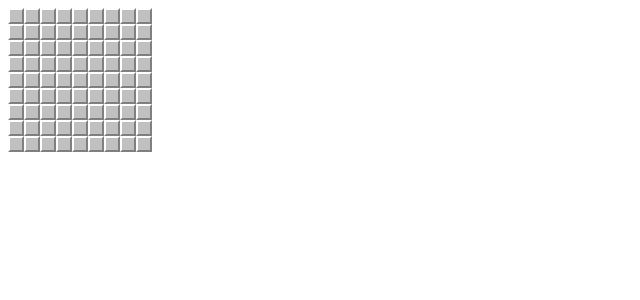
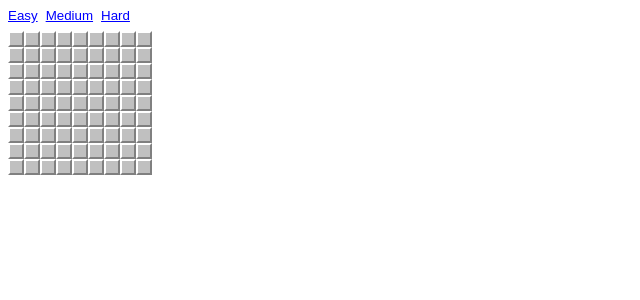
Before and after one commit to DdotFogu/minesweeper-ai, a React (Vite) app: page / in a window 1280 px wide. Shown: the top 300 px of the page, without its empty margins (0-640 px from the left). Built offline with nearby package versions, Linux system fonts and the light colour scheme.

Commit message:
feat: added difficulty selectors

```diff
--- a/src/components/game/GameDisplay.tsx
+++ b/src/components/game/GameDisplay.tsx
@@ -1,6 +1,6 @@
 import "../../style/gamedisplay.css";
 import { useState } from 'react';
-import { Game, createGame, DifficultySettings } from "../../game/game.ts";
+import { Game, createGame, DifficultySettings, type Diffculty } from "../../game/game.ts";
 import { NodeDisplay } from "./NodeDisplay";
 import { Vector2 } from "../../utils/vector2.ts";
 
@@ -10,8 +10,26 @@ export const GameDisplay = () => {
     const handleNodeClick = (pos: Vector2) => setGame(prevGame => prevGame.revealNode(pos));
     const handleNodeFlag = (pos: Vector2) => setGame(prevGame => prevGame.flagNode(pos));
 
+    const handleDiffcultyClick = (diffculty: Diffculty) => setGame(createGame(diffculty));
+
     return(
         <>
+            <div
+                className="diffculty-selection"
+            >
+                <button
+                    onClick={() => handleDiffcultyClick(DifficultySettings.Easy)}
+                >Easy</button>
+
+                <button
+                    onClick={() => handleDiffcultyClick(DifficultySettings.Medium)}
+                >Medium</button>
+
+                <button
+                    onClick={() => handleDiffcultyClick(DifficultySettings.Hard)}
+                >Hard</button>
+            </div>
+
             <div
                 className="game-field"
                 style={{
--- a/src/game/game.ts
+++ b/src/game/game.ts
@@ -3,7 +3,6 @@ import { Vector2 } from "../utils/vector2";
 import { FieldNode } from "./node";
 
 // some improvements can be made
-// Add win cond check
 
 export class Game {
     public field: Field;
@@ -79,9 +78,6 @@ export class Game {
         const mineCount = this.gameSettings.mineCount;
         const reqCount = nodeCount - mineCount;
 
-        console.log(this.revealedNodes.length)
-        console.log(reqCount);
-
         return this.revealedNodes.length == reqCount;
     }
 }
@@ -110,7 +106,9 @@ export const DifficultySettings = {
     Hard: new GameSettings(new Vector2(24, 24), 50)
 } as const;
 
-export function createGame(difficulty: typeof DifficultySettings[keyof typeof DifficultySettings] = DifficultySettings.Easy): Game {
+export type Diffculty = (typeof DifficultySettings)[keyof typeof DifficultySettings];
+
+export function createGame(difficulty: Diffculty = DifficultySettings.Easy): Game {
     const newGame = new Game(difficulty);
 
     newGame.field.printField();
--- a/src/style/gamedisplay.css
+++ b/src/style/gamedisplay.css
@@ -2,6 +2,26 @@
     width: fit-content;
     height: fit-content;
 }
+
+.diffculty-selection {
+    display: flex;
+    flex-direction: row;
+    gap: 8px;
+    margin-bottom: 8px;
+}
+
+.diffculty-selection button {
+    color: blue;
+    text-decoration: underline;
+
+    padding: 0;
+    border: 0;
+    background: none;
+    box-shadow: none;
+    border-radius: 0px;
+}
+
+.diffculty-selection button:active { color: red; }
 
 .field-node {
     height: 2vh;
```
